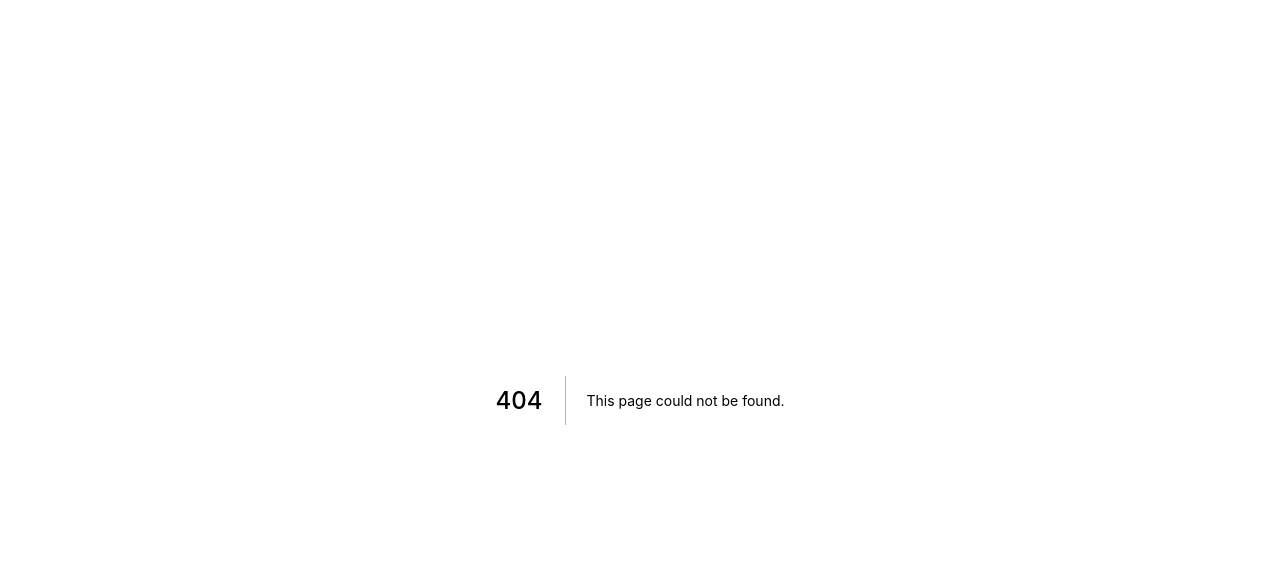
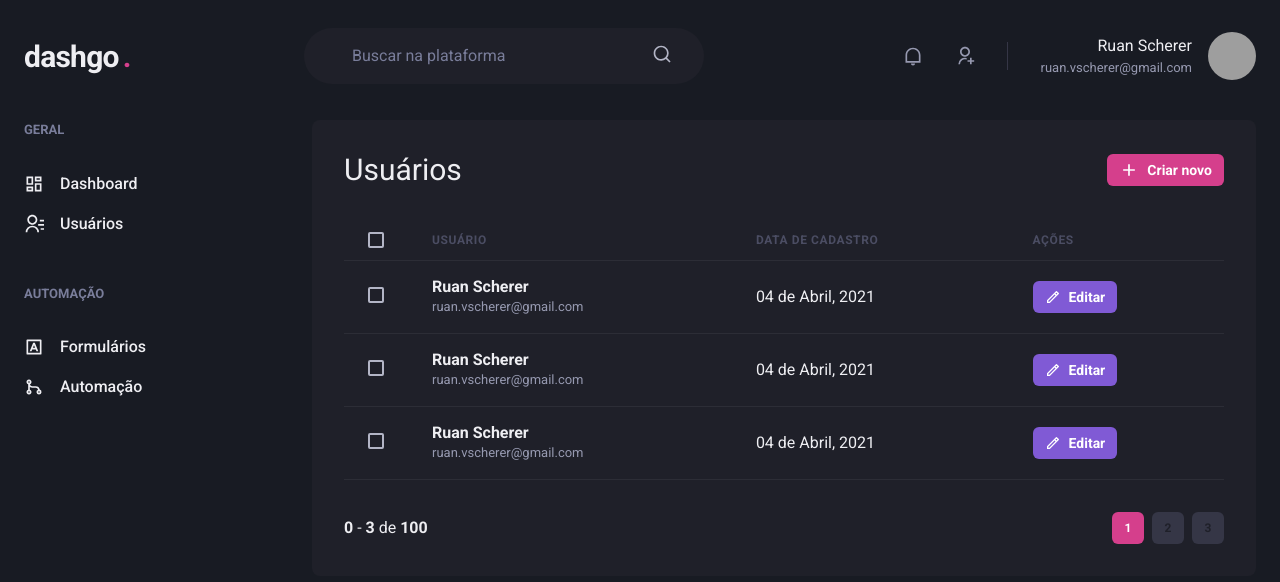
Before and after one commit to RuanScherer/dash-go, a Next.js app: page /users in a window 1280 px wide. Before the commit this address had no page. Shown: the top 582 px of the page. Built offline with nearby package versions, Linux system fonts and the light colour scheme; grey boxes are pictures that could not be loaded.

Commit message:
feat: users list

```diff
--- /dev/null
+++ b/src/components/Pagination.tsx
@@ -0,0 +1,57 @@
+import { Box, Button, Stack } from "@chakra-ui/react";
+
+export default function Pagination() {
+  return (
+    <Stack
+      direction="row"
+      mt="8"
+      justifyContent="space-between"
+      alignItems="center"
+      spacing="6"
+    >
+      <Box>
+        <strong>0</strong> - <strong>3</strong> de <strong>100</strong>
+      </Box>
+
+      <Stack direction="row" spacing="2">
+        <Button
+          size="sm"
+          fontSize="xs"
+          width="4"
+          colorScheme="pink"
+          disabled
+          _disabled={{
+            bgColor: 'pink.500',
+            cursor: 'default'
+          }}
+        >
+          1
+        </Button>
+
+        <Button
+          size="sm"
+          fontSize="xs"
+          width="4"
+          bgColor="gray.700"
+          _hover={{
+            bgColor: 'gray.500'
+          }}
+        >
+          2
+        </Button>
+
+        <Button
+          size="sm"
+          fontSize="xs"
+          width="4"
+          bgColor="gray.700"
+          _hover={{
+            bgColor: 'gray.500'
+          }}
+        >
+          3
+        </Button>
+      </Stack>
+    </Stack>
+  )
+}
--- a/src/components/Sidebar.tsx
+++ b/src/components/Sidebar.tsx
@@ -1,4 +1,5 @@
 import { Box, Icon, Link, Stack, Text } from "@chakra-ui/react";
+import NextLink from "next/link";
 import { RiContactsLine, RiDashboardLine, RiGitMergeLine, RiInputMethodLine } from "react-icons/ri";
 
 export default function Sidebar() {
@@ -23,19 +24,19 @@ export default function Sidebar() {
             mt="8"
             alignItems="stretch"
           >
-            <Link
-              display="flex"
-              alignItems="center"
-              color="pink.400"
-            >
+            <NextLink href="/dashboard">
+              <Link display="flex" alignItems="center">
                 <Icon as={RiDashboardLine} fontSize="20" />
                 <Text ml="4" fontWeight="medium">Dashboard</Text>
               </Link>
+            </NextLink>
 
+            <NextLink href="/users">
               <Link display="flex" alignItems="center">
                 <Icon as={RiContactsLine} fontSize="20" />
                 <Text ml="4" fontWeight="medium">Usuários</Text>
               </Link>
+            </NextLink>
           </Stack>
         </Box>
 
--- a/src/pages/index.tsx
+++ b/src/pages/index.tsx
@@ -1,4 +1,5 @@
 import { Button, Flex, Stack } from "@chakra-ui/react";
+import Link from "next/link";
 import { Input } from "../components/Form/Input";
 
 export default function SignIn() {
@@ -31,6 +32,7 @@ export default function SignIn() {
           />
         </Stack>
 
+        <Link href="/dashboard">
           <Button
             type="submit"
             mt={6}
@@ -39,6 +41,7 @@ export default function SignIn() {
           >
             Entrar
           </Button>
+        </Link>
       </Flex>
     </Flex>
   )
--- /dev/null
+++ b/src/pages/users/index.tsx
@@ -0,0 +1,157 @@
+import { Box, Button, Checkbox, Flex, Heading, Icon, Table, Tbody, Td, Text, Th, Thead, Tr } from "@chakra-ui/react";
+import { RiAddLine, RiPencilLine } from "react-icons/ri";
+import Header from "../../components/Header";
+import Pagination from "../../components/Pagination";
+import Sidebar from "../../components/Sidebar";
+
+export default function UserList() {
+  return (
+    <Box>
+      <Header />
+
+      <Flex
+        w="100%"
+        my="6"
+        maxWidth={1480}
+        mx="auto"
+        px="6"
+      >
+        <Sidebar />
+
+        <Box
+          flex="1"
+          borderRadius={8}
+          bgColor="gray.800"
+          p="8"
+        >
+          <Flex
+            mb="8"
+            justifyContent="space-between"
+            alignItems="center"
+          >
+            <Heading size="lg" fontWeight="normal">
+              Usuários
+            </Heading>
+
+            <Button
+              as="a"
+              size="sm"
+              fontSize="sm"
+              colorScheme="pink"
+              leftIcon={<Icon as={RiAddLine} fontSize="20" />}
+            >
+              Criar novo
+            </Button>
+          </Flex>
+
+          <Table
+            colorScheme="whiteAlpha"
+          >
+            <Thead>
+              <Tr>
+                <Th
+                  px="6"
+                  color="gray.300"
+                  width="8"
+                >
+                  <Checkbox colorScheme="pink" />
+                </Th>
+                <Th>Usuário</Th>
+                <Th>Data de cadastro</Th>
+                <Th>Ações</Th>
+              </Tr>
+            </Thead>
+
+            <Tbody>
+              <Tr>
+                <Td px="6">
+                  <Checkbox colorScheme="pink" />
+                </Td>
+                <Td>
+                  <Box>
+                    <Text fontWeight="bold">Ruan Scherer</Text>
+                    <Text fontSize="small" color="gray.300">ruan.vscherer@gmail.com</Text>
+                  </Box>
+                </Td>
+                <Td>
+                  <Box>
+                    04 de Abril, 2021
+                  </Box>
+                </Td>
+                <Td>
+                  <Button
+                    as="a"
+                    size="sm"
+                    fontSize="sm"
+                    colorScheme="purple"
+                    leftIcon={<Icon as={RiPencilLine} fontSize="16" />}
+                  >
+                    Editar
+                  </Button>
+                </Td>
+              </Tr>
+
+              <Tr>
+                <Td px="6">
+                  <Checkbox colorScheme="pink" />
+                </Td>
+                <Td>
+                  <Box>
+                    <Text fontWeight="bold">Ruan Scherer</Text>
+                    <Text fontSize="small" color="gray.300">ruan.vscherer@gmail.com</Text>
+                  </Box>
+                </Td>
+                <Td>
+                  <Box>
+                    04 de Abril, 2021
+                  </Box>
+                </Td>
+                <Td>
+                  <Button
+                    as="a"
+                    size="sm"
+                    fontSize="sm"
+                    colorScheme="purple"
+                    leftIcon={<Icon as={RiPencilLine} fontSize="16" />}
+                  >
+                    Editar
+                  </Button>
+                </Td>
+              </Tr>
+
+              <Tr>
+                <Td px="6">
+                  <Checkbox colorScheme="pink" />
+                </Td>
+                <Td>
+                  <Box>
+                    <Text fontWeight="bold">Ruan Scherer</Text>
+                    <Text fontSize="small" color="gray.300">ruan.vscherer@gmail.com</Text>
+                  </Box>
+                </Td>
+                <Td>
+                  <Box>
+                    04 de Abril, 2021
+                  </Box>
+                </Td>
+                <Td>
+                  <Button
+                    as="a"
+                    size="sm"
+                    fontSize="sm"
+                    colorScheme="purple"
+                    leftIcon={<Icon as={RiPencilLine} fontSize="16" />}
+                  >
+                    Editar
+                  </Button>
+                </Td>
+              </Tr>
+            </Tbody>
+          </Table>
+
+          <Pagination />
+        </Box>
+      </Flex>
+    </Box>
+  )
+}
```
Lines whose indentation alone changed are shown as unchanged.
